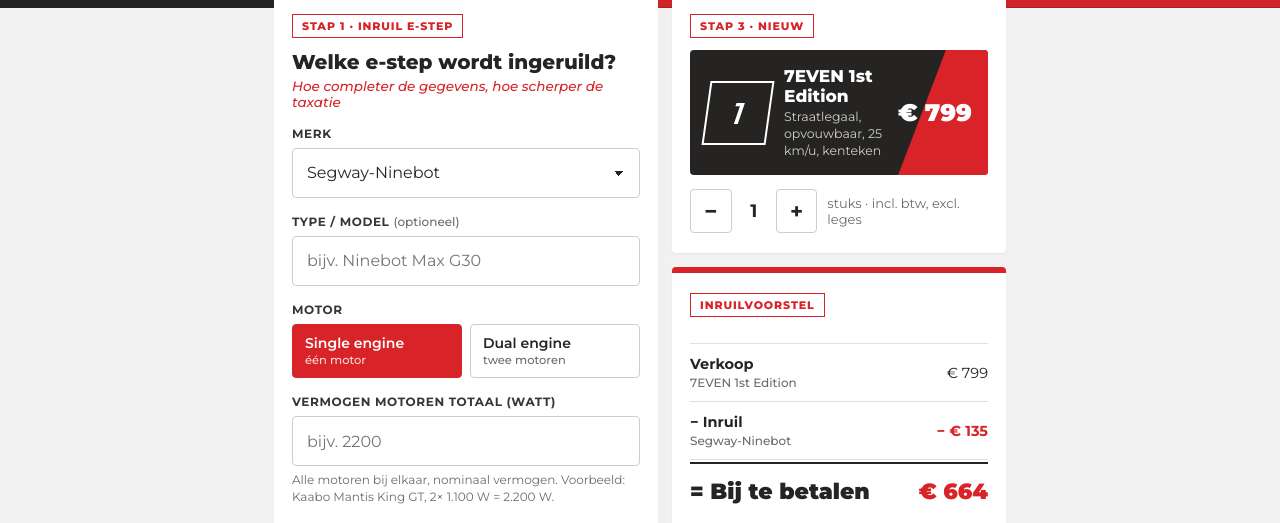
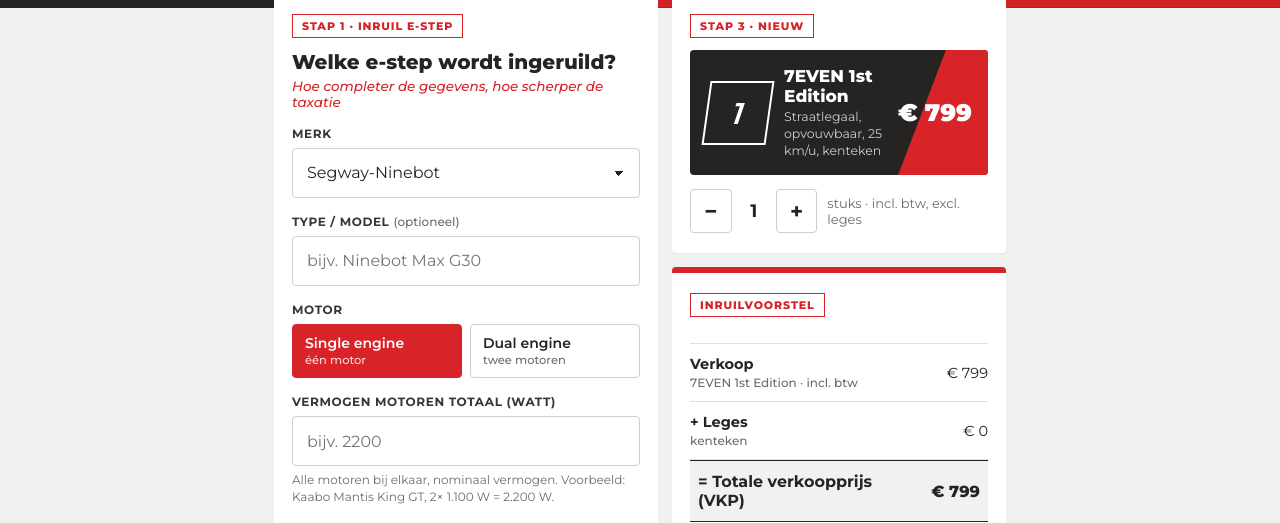
Before and after one commit to logmein-mm/7even, a plain HTML site: page index.html in a window 1280 px wide. Shown: the part 221-744 px from the top of the page. Drawn offline with Linux system fonts and the light colour scheme.

Commit message:
Voorstel: verkoop, leges, totale VKP, inruil, bij te betalen (#7)
Claude-Session: https://claude.ai/code/session_01EAeADpNYHdPNGJec6zAyjJ

Co-authored-by: Claude <noreply@anthropic.com>

```diff
--- a/index.html
+++ b/index.html
@@ -73,7 +73,9 @@ input:focus,select:focus{border-color:var(--red)}
 .lines{margin-top:14px;border-top:1px solid var(--grey)}
 .line{display:flex;justify-content:space-between;padding:11px 0;border-bottom:1px solid var(--grey);font-size:14.5px}
 .eq .line span:first-child small{display:block;font-size:12px;color:var(--mid);font-weight:500;margin-top:2px}
-.eq .line{align-items:center}
+.eq .line{align-items:center;gap:12px}
+.eq .line span:last-child{white-space:nowrap}
+.eq .line.vkp{font-weight:800;font-size:16px;border-top:1.5px solid var(--ink);border-bottom:1.5px solid var(--ink);background:var(--grey2);padding-left:8px;padding-right:8px}
 .eq .line.tot{font-size:22px;font-weight:900;border-top:2px solid var(--ink);margin-top:2px}
 .eq .line.tot span:last-child{color:var(--red)}
 .line.tot{font-weight:800;font-size:18px;border-bottom:0;padding-top:14px}
@@ -222,8 +224,9 @@ details[open] summary::before{content:"– "}
   <section class="card result" id="result">
     <span class="label">Inruilvoorstel</span>
     <div class="lines eq">
-      <div class="line"><span><b>Verkoop</b><small>7EVEN 1st Edition <span id="rQty"></span></small></span><span id="rNew">€ 799</span></div>
-      <div class="line" id="rLegesRow"><span><b>+ Leges</b><small>kenteken</small></span><span id="rLeges">€ 0</span></div>
+      <div class="line"><span><b>Verkoop</b><small>7EVEN 1st Edition <span id="rQty"></span> · incl. btw</small></span><span id="rNew">€ 799</span></div>
+      <div class="line"><span><b>+ Leges</b><small>kenteken</small></span><span id="rLeges">€ 0</span></div>
+      <div class="line vkp"><span><b>= Totale verkoopprijs (VKP)</b></span><span id="rVkp">€ 799</span></div>
       <div class="line minus"><span><b>− Inruil</b><small id="rModel"></small></span><span id="rTrade2">− € 0</span></div>
       <div class="line minus" id="rPremRow"><span><b>− Inruilpremie</b></span><span id="rPrem">− € 0</span></div>
       <div class="line tot"><span>= Bij te betalen</span><span id="rPay">€ 799</span></div>
@@ -297,7 +300,7 @@ details[open] summary::before{content:"– "}
 </main>
 
 <div class="bar"><div class="bar-in">
-  <div><div class="k">Verkoop</div><div class="n" id="bNew">€ 799</div></div>
+  <div><div class="k">VKP</div><div class="n" id="bNew">€ 799</div></div>
   <div style="margin-left:10px"><div class="k">− Inruil</div><div class="n r" id="bTrade">€ 0</div></div>
   <div style="margin-left:10px"><div class="k">= Betalen</div><div class="n" id="bPay">€ 799</div></div>
   <button class="go" id="toRes">Voorstel</button>
@@ -535,7 +538,7 @@ function calc(){
   $('pprice').textContent = eur(S.price);
   $('qty').textContent = st.qty;
   $('rQty').textContent = st.qty>1 ? '× '+st.qty : '';
-  $('rNew').textContent = eur(S.price*st.qty); $('rLeges').textContent = eur(leges); $('rLegesRow').style.display = leges? '' : 'none'; $('bNew').textContent = eur(total);
+  $('rNew').textContent = eur(S.price*st.qty); $('rLeges').textContent = eur(leges); $('rVkp').textContent = eur(total); $('bNew').textContent = eur(total);
   const mdl = ($('model').value||'').trim();
   $('rModel').textContent = brand[0] + (mdl?' '+mdl:'') + (watt?` · ${watt.toLocaleString('nl-NL')} W`:'');
   $('rTrade').textContent = eur(t); $('rTrade2').textContent = '− '+eur(t);
@@ -556,7 +559,8 @@ $('copy').onclick = async ()=>{
     `Inruil: ${L.brand}${L.mdl?' '+L.mdl:''}, ${L.engine} engine${L.watt?' '+L.watt.toLocaleString('nl-NL')+' W':''}, ${L.km.toLocaleString('nl-NL')} km, ${Math.floor(L.mo/12)} jr ${L.mo%12} mnd, staat ${L.cond.toLowerCase()}, ${st.rides==='yes'?'rijdt':'rijdt niet'}, ${st.maint==='proof'?'onderhoud met bonnen':st.maint==='noproof'?'onderhoud zonder bonnen':'geen/onbekend onderhoud'}, ${$('charger').checked?'met':'zonder'} adapter`,
     '',
     `Verkoop 7EVEN 1st Edition${st.qty>1?' × '+st.qty:''}: ${eur(S.price*st.qty)} (incl. btw)`,
-    S.leges? `Leges (kenteken): + ${eur(S.leges*st.qty)}` : null,
+    `Leges (kenteken): + ${eur(S.leges*st.qty)}`,
+    `= Totale verkoopprijs: ${eur(L.total)}`,
     `Inruil: − ${eur(L.t)}`,
     L.prem? `Inruilpremie: − ${eur(L.prem)}` : null,
     `= Bij te betalen: ${eur(L.pay)}`, '',
```
Also changed, not shown: 1 other file.
